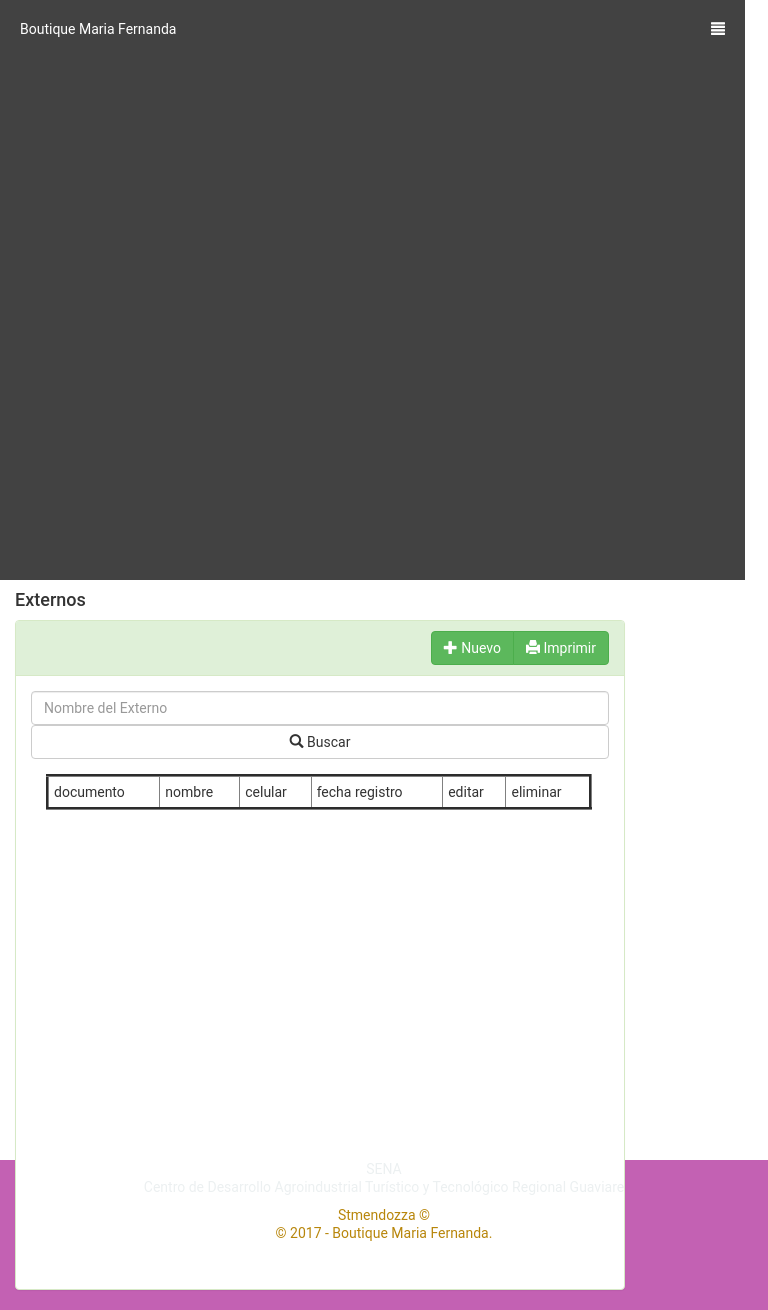
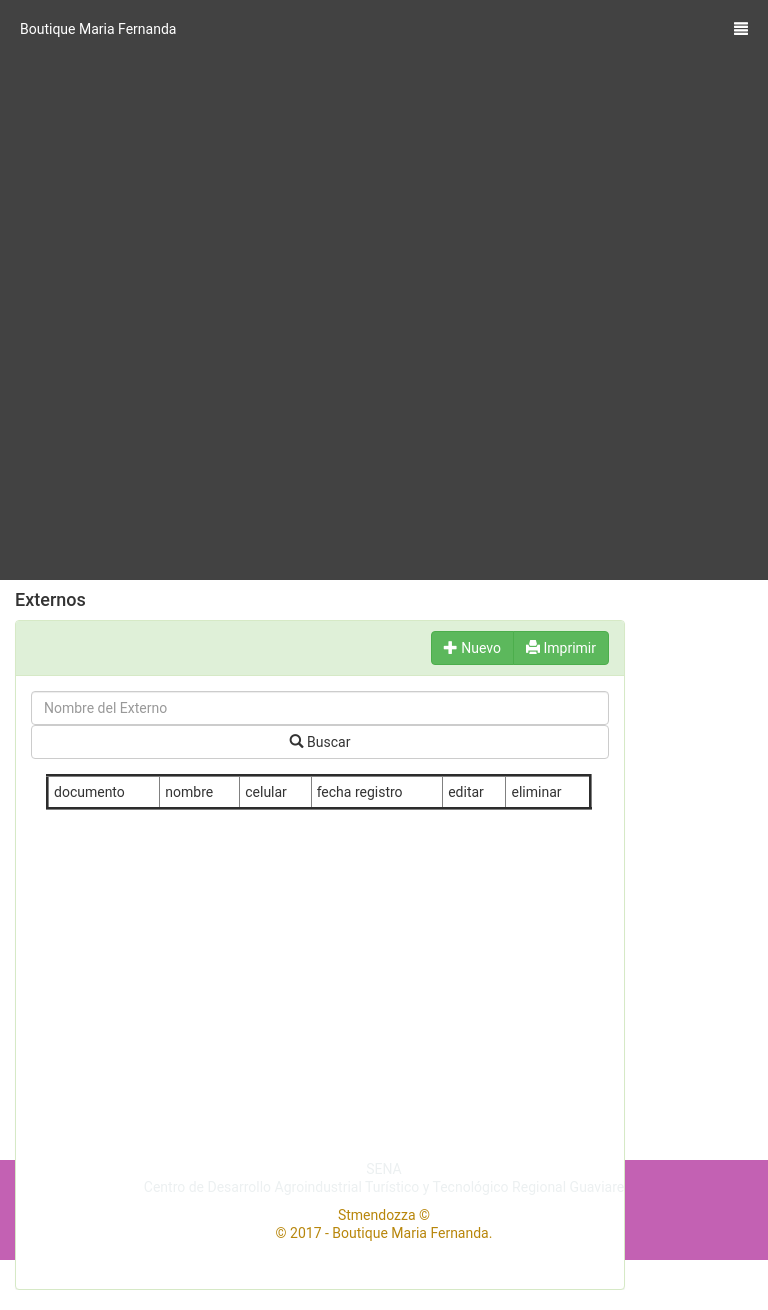
Before and after one commit to erickmarcia/GIBMAFE, a PHP site: page /externos.php in a window 768 px wide. Shown: the part 39-1349 px from the top of the page. Run offline with PHP 8.4, Linux system fonts and the light colour scheme; the visitor is signed in with stand-in values (Sample User, id 1); data that the repository does not hold is empty; some libraries are stand-ins or nearby versions.

Commit message:
Create estilos.css
footer organizado y container-section

```diff
--- a/codigo/css/estilos.css
+++ b/codigo/css/estilos.css
@@ -67,7 +67,7 @@ h4{
 
 #footer1{
 	width: 100%;
-	height: 400px;
+
 	margin-top: 0px;
 	background-color:#c361b3;
 }
@@ -112,7 +112,7 @@ body{
 	line-height: 18px;
 }
 .contenedor-section{
-	height:400px;
+	height:350px;
 	padding-right:0;
 	overflow: scroll;
 	display: inline-block;
@@ -181,7 +181,7 @@ a:focus, a:hover {
 	}
 	.contenedor-menu{
 		margin: 0px;
-		width: 97%;
+		width: 100%;
 		z-index: 1000;
 	}
 	.contenedor-section{
@@ -212,7 +212,7 @@ a:focus, a:hover {
     width: 100%;
 }
     #footer1{
-	height: 150px;
+	height: 100px;
 }
 		.smenu{
 	height:580px;
```
